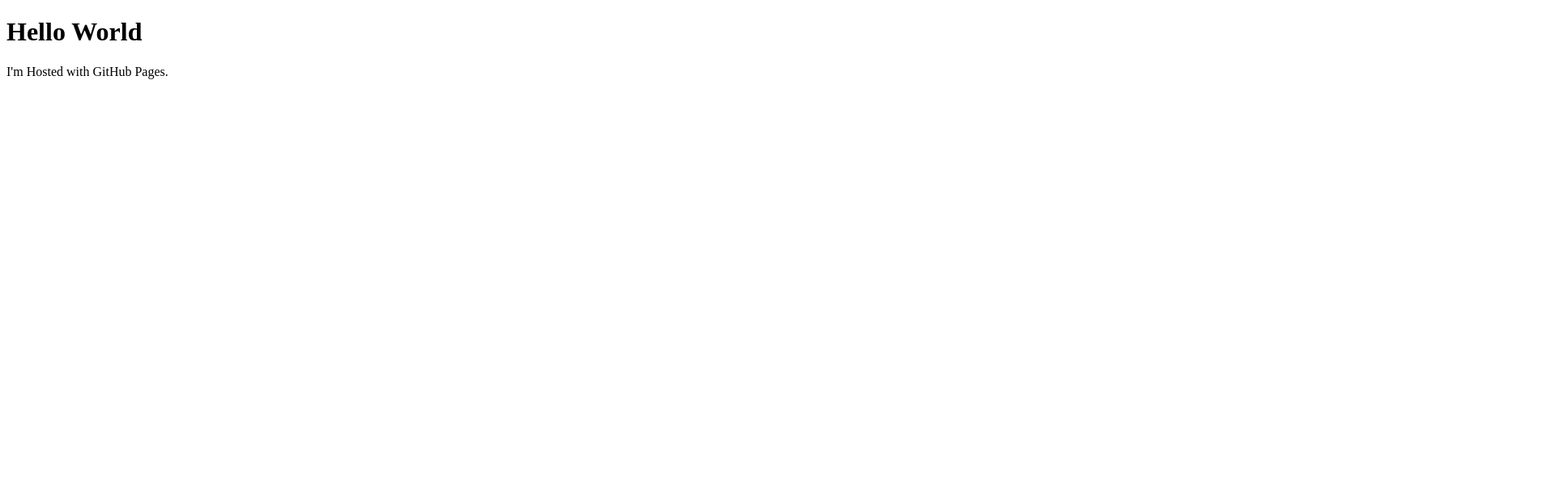
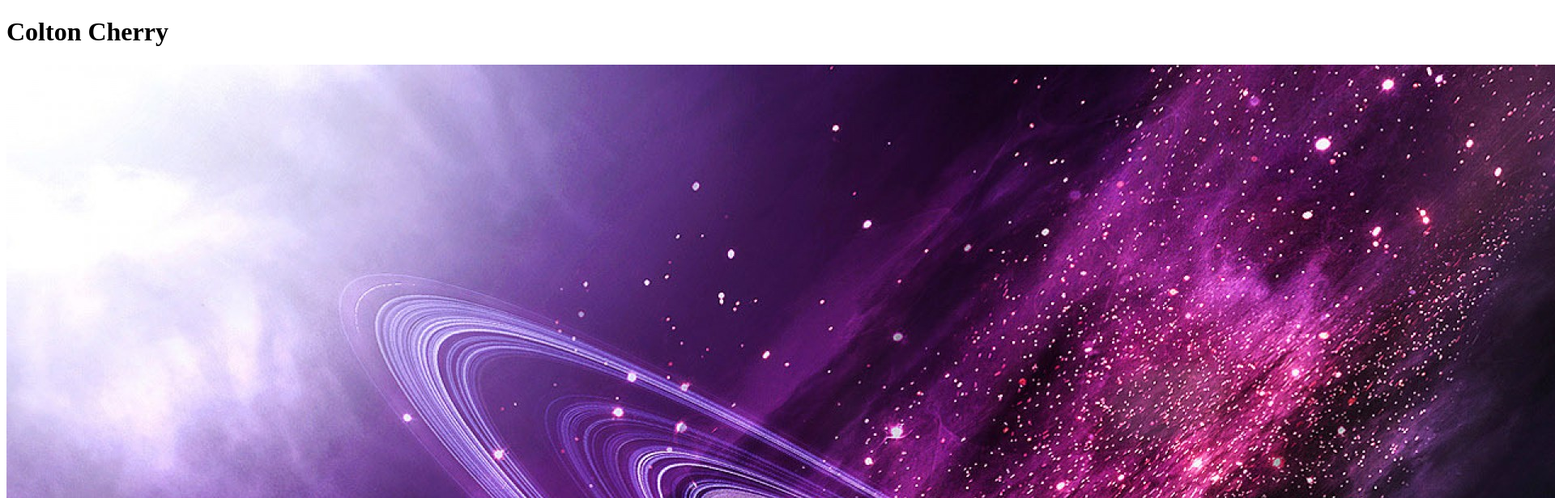
Before and after one commit to coltoncherry/coltoncherry.github.io, a plain HTML site: page index.html in a window 1280 px wide. Shown: the top 616 px of the page at 81% size, 1920 px wide, since content can reach past the window. Drawn offline with Linux system fonts and the light colour scheme.

Commit message:
more stuff

```diff
--- a/index.html
+++ b/index.html
@@ -6,7 +6,7 @@
         <title>New Web Project</title>
     </head>
     <body>
-        <h1>Hello World</h1>
-        <p>I'm Hosted with GitHub Pages.</p>
+        <h1>Colton Cherry</h1>
+        <img src = "images/space.jpg" alt="Space" />
     </body>
 </html>
```
Also changed, not shown: images/space.jpg (added).
